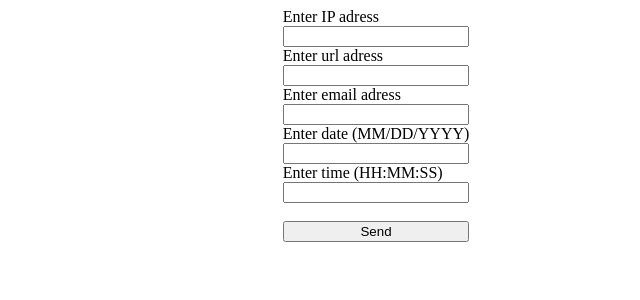
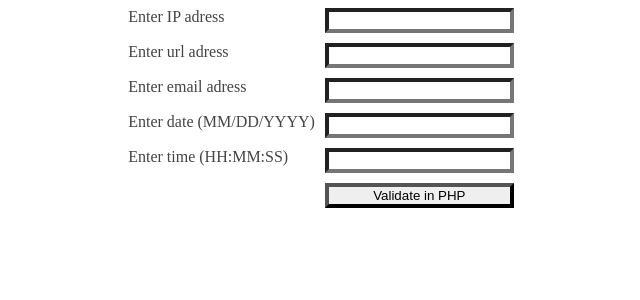
Before and after one commit to denkopach/WebHomeWork, a PHP site: page / in a window 1280 px wide. Shown: the top 300 px of the page, without its empty margins (264-904 px from the left). Run offline with PHP 8.4, Linux system fonts and the light colour scheme.

Commit message:
task1: add validation php and optimization style

```diff
--- a/WD_PS7/task1_validator/css/style.css
+++ b/WD_PS7/task1_validator/css/style.css
@@ -1,7 +1,42 @@
 .container {
+	margin: 4px;
 	display: flex;
-	text-align: center;
+	margin-right: auto;
+	margin-left: auto;
+
+}
+input {
+	border-width: 4px;
 }
 .block-grid {
 	display: grid;
 }
+.block-center {
+	margin-left: auto;
+	margin-right: auto;
+}
+.block-invisible {
+	display: none;
+}
+.error {
+	display: block;
+	color: red;
+}
+.novalid {
+	border-color: red;
+	border-width: 4px;
+}
+.valid {
+	border-color: green;
+	border-width: 4px;
+}
+.php-result {
+	float: left;
+}
+.wrapper {
+	display: grid;
+	grid-template-columns: auto auto 100px;
+	grid-gap: 10px;
+	background-color: #fff;
+	color: #444;
+}
--- a/WD_PS7/task1_validator/index.html
+++ /dev/null
@@ -1,45 +0,0 @@
-<!DOCTYPE html>
-<html lang="en">
-<head>
-	<meta charset="UTF-8">
-	<title>Validator</title>
-	<style type="text/css">
-		.container {
-			display: flex;
-			margin-right: auto;
-			margin-left: auto;
-		}
-		.block-grid {
-			display: grid;
-		}
-		.block-center {
-			margin-left: auto;
-			margin-right: auto;
-		}
-	</style>
-</head>
-<body>
-	<div class="main">
-		<div class="container">
-			<form class="validator block-grid block-center" action="">
-				<span>Enter IP adress</span>
-				<input type="text" name="ip">
-				<span>Enter url adress</span>
-				<input type="text" name="url">
-				<span>Enter email adress</span>
-				<input type="text" name="email">
-				<span>Enter date (MM/DD/YYYY)</span>
-				<input type="text" name="date">
-				<span>Enter time (HH:MM:SS)</span>
-				<input type="text" name="time">
-				<br>
-				<input type="submit" name="enter" value="Send">
-			</form>
-		</div>
-	</div>
-
-	<script src="https://ajax.googleapis.com/ajax/libs/jquery/3.3.1/jquery.min.js"></script>
-	<script type="text/javascript" src="script/script.js"></script>
-	<script>document.write('<script src="http://' + (location.host || 'localhost').split(':')[0] + ':35729/livereload.js?snipver=1"></' + 'script>')</script>
-</body>
-</html>
--- /dev/null
+++ b/WD_PS7/task1_validator/index.php
@@ -0,0 +1,38 @@
+<!DOCTYPE html>
+<html lang="en">
+<head>
+	<meta charset="UTF-8">
+	<title>Validator</title>
+	<link href="css/style.css" rel="stylesheet">
+</head>
+<body>
+	<div class="main">
+		<div class="container">
+			<form class="validator block-grid block-center" onsubmit="return false;">
+				<div class="wrapper">
+						<span>Enter IP adress</span>
+						<input type="text" name="ip">
+						<span class="php-result" name='ip-result'></span>
+						<span>Enter url adress</span>
+						<input type="text" name="url">
+						<span class="php-result" name='url-result'></span>
+						<span>Enter email adress</span>
+						<input type="text" name="email">
+						<span class="php-result" name='email-result'></span>
+						<span>Enter date (MM/DD/YYYY)</span>
+						<input type="text" name="date">
+						<span class="php-result" name='date-result'></span>
+						<span>Enter time (HH:MM:SS)</span>
+						<input type="text" name="time">
+						<span class="php-result" name='time-result'></span>
+					<br>
+					<input type="submit" name="enter" value="Validate in PHP">
+				</div>
+			</form>
+		</div>
+	</div>
+
+	<script src="https://ajax.googleapis.com/ajax/libs/jquery/3.3.1/jquery.min.js"></script>
+	<script type="text/javascript" src="script/script.js"></script>
+</body>
+</html>
--- a/WD_PS7/task1_validator/script/script.js
+++ b/WD_PS7/task1_validator/script/script.js
@@ -1,9 +1,3 @@
-document.write('<script src="http://' + (location.host || 'localhost').split(':')[0] + ':35729/livereload.js?snipver=1"></' + 'script>')
-
-function checkValid(pattern, val) {
-	return pattern.test(val)
-}
-
 $(function(){
 	const pattern = {
 		ip: 	/^(25[0-5]|2[0-4][0-9]|[01]?[0-9][0-9]?)\.(25[0-5]|2[0-4][0-9]|[01]?[0-9][0-9]?)\.(25[0-5]|2[0-4][0-9]|[01]?[0-9][0-9]?)\.(25[0-5]|2[0-4][0-9]|[01]?[0-9][0-9]?)$/,
@@ -13,33 +7,43 @@ $(function(){
 		time: 	/^([0-1][0-9]|2[0-3])[:]([0-5][0-9])[:]([0-5][0-9])$/
 	}
 
-	$('form').change(function(e) {
+	$('form').on("input", "input", function(e) {
 		const nameChangeEl = e.target.name;
-		const valInput = $(`input[name='${nameChangeEl}']`).val();
+		const input = $(`input[name='${nameChangeEl}']`);
 
-		alert(`${nameChangeEl} is ${pattern[nameChangeEl].test(valInput)}`);
-		/*isvalid = switch(nameChangeEl) {
-			case 'ip': {
-				return checkValid(pattern[nameChangeEl], valInput)
-				break
-			};
-			case 'url': {
-				return validateURLAddress(valInput)
-				break
-			};
-			case 'email': {
-				return validateEmailAddress(valInput)
-				break
+		input.removeClass()
+			.addClass(
+				pattern[nameChangeEl]
+					.test(input.val()) ? 'valid' : 'novalid'
+				);
+	})
+
+	$('form').submit(function (event) {
+		const dataArr = getFormData($(this));
+
+		$.ajax({
+			url: "./php/app.php",
+			method: "POST",
+			data: dataArr,
+			dataType: "json",
+			success: function (response) {
+				for (let i in response) {
+					const validate = (response[i]) ? 'valid' : 'novalid'
+					$(`span[name='${i}-result']`)
+						.text(validate);
+				}
 			}
-			case 'date': {
-				return validateDate(valInput)
-				break
-			}
-			case 'time': {
-				isValid = validateTime(valInput)
-				break
-			}
-		}
-		alert(`${nameChangeEl} ${isValid}`);*/
+		})
 	})
+
+	function getFormData($form){
+	    var unindexed_array = $form.serializeArray();
+	    var indexed_array = {};
+
+	    $.map(unindexed_array, function(n, i){
+	        indexed_array[n['name']] = n['value'];
+	    });
+
+	    return indexed_array;
+	}
 })
```
Also changed, not shown: WD_PS7/task1_validator/php/app.php (+25 -0 lines).
